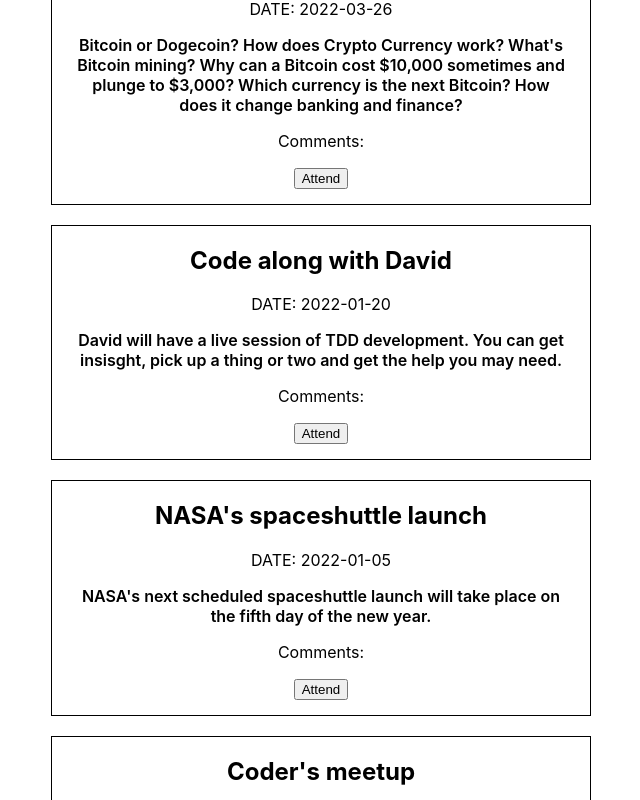
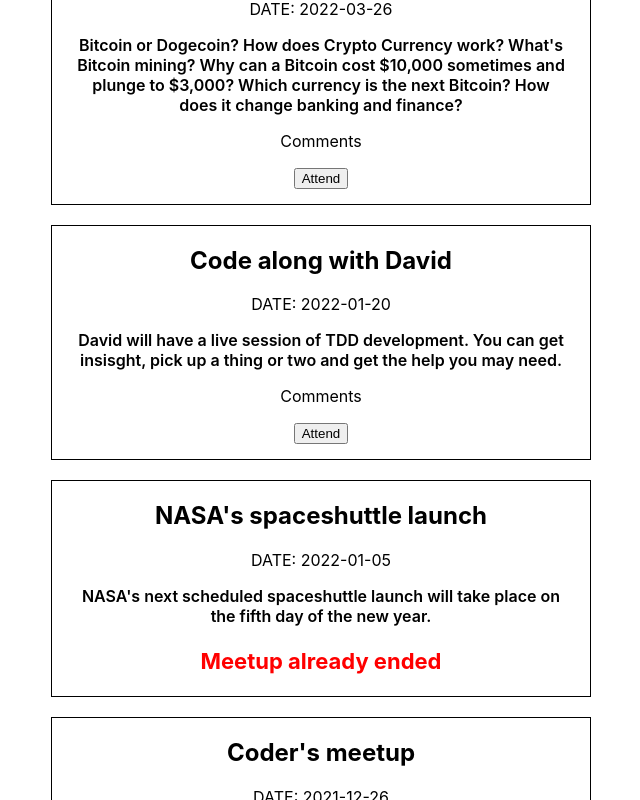
Before and after one commit to codeninjah/slutprojekt-design-patterns, a React (Create React App) app in the folder slutuppgift/: page / in a window 1280 px wide. Shown: the part 1020-1820 px from the top of the page, without its empty margins (319-959 px from the left). Built offline with nearby package versions, Linux system fonts and the light colour scheme.

Commit message:
Almost done

```diff
--- a/slutuppgift/src/App.css
+++ b/slutuppgift/src/App.css
@@ -147,3 +147,9 @@
 .description {
   font-weight: 600;
 }
+
+.meetup-ended {
+  color: red;
+  font-weight: 700;
+  font-size: 22px;
+}
--- a/slutuppgift/src/components/MeetupItem.tsx
+++ b/slutuppgift/src/components/MeetupItem.tsx
@@ -23,6 +23,32 @@
         setShowDetails(true)
     }
 
+    const dateCompare = (eventDate: any) => {
+        let hasPassed = true
+        const todaysDate = new Date().getTime()
+        const processedTodaysDate = Number(todaysDate)
+        console.log("processed is: " + processedTodaysDate) //works ==> prints a timestamp
+
+        const dateofEvent = (new Date(eventDate)).getTime()
+        console.log("dateofEvent is: " + dateofEvent)
+        const processedEventDate = Number(dateofEvent)
+        console.log("testDate is: " + processedEventDate) //works ==> prints a timestamp
+
+        if(processedTodaysDate > processedEventDate){
+            hasPassed = false;
+        }
+        if(todaysDate < processedEventDate){
+            hasPassed = true
+        }
+
+        return hasPassed
+
+    }
+
+    /*dateCompare({date})
+    console.log(dateCompare({date}))
+    console.log("Date is: " + date)*/
+
         return(
             <>
                 <h1>{name}</h1>
@@ -35,14 +61,14 @@
                 <p className="date">DATE: {date}</p>
                 <p className="description">{description}</p>
                 <div>
-                    <p>Comments:</p>
+                     { dateCompare(date) ? <p>Comments</p> : <p className="meetup-ended">Meetup already ended</p> }
 
                     <ul>
                         {
                             comments.map(comment => <li data-test="comment-item">{comment}</li>)
                         }
                     </ul>
-                    { showButton ? <div className="attend-btn"><button onClick={attendBtnStuff} data-test="attend-btn">Attend</button></div> : <></> }
+                    { showButton && dateCompare(date) ? <div className="attend-btn"><button onClick={attendBtnStuff} data-test="attend-btn">Attend</button></div> : <></> }
 
                             { showCommentary ? <div className="member-comment"><button data-test="meetups-comment-btn" onClick={() => addComment(id, inputComment)}>Comment</button>
                             <input type="text" data-test="meetups-comment-field" placeholder="Leave a comments" value={inputComment} onChange={(ev: React.ChangeEvent<HTMLInputElement>,) => setInputComment(ev.target.value)}></input></div> : <></> }
--- a/slutuppgift/src/components/MeetupsView.tsx
+++ b/slutuppgift/src/components/MeetupsView.tsx
@@ -21,27 +21,6 @@
         setMeetups(newMeetupsList)
     }
 
-    //Denna funktion skall jämföra dagens datum med datumen för meetups'en
-    //Borde skriva tester innan jag fortsätter bygga ut den
-    const dateCompare = (eventDate: any) => {
-        const todaysDate = new Date().getTime()
-        const processedTodaysDate = Number(todaysDate)
-        console.log("processed is: " + processedTodaysDate) //works ==> prints a timestamp
-
-        const testDate = (new Date(eventDate)).getTime()
-        const processedTestDate = Number(testDate)
-        console.log("testDate is: " + processedTestDate) //works ==> prints a timestamp
-
-        if(todaysDate > testDate){
-            console.log("Event already passed")
-        }
-        if(todaysDate < testDate){
-            console.log("Event drar igång snart")
-        }
-
-    }
-
-    dateCompare("2022-10-10")
 
     return (
         <>
```
Also changed, not shown: 1 other file (tests, documents, lock files or other folders).
